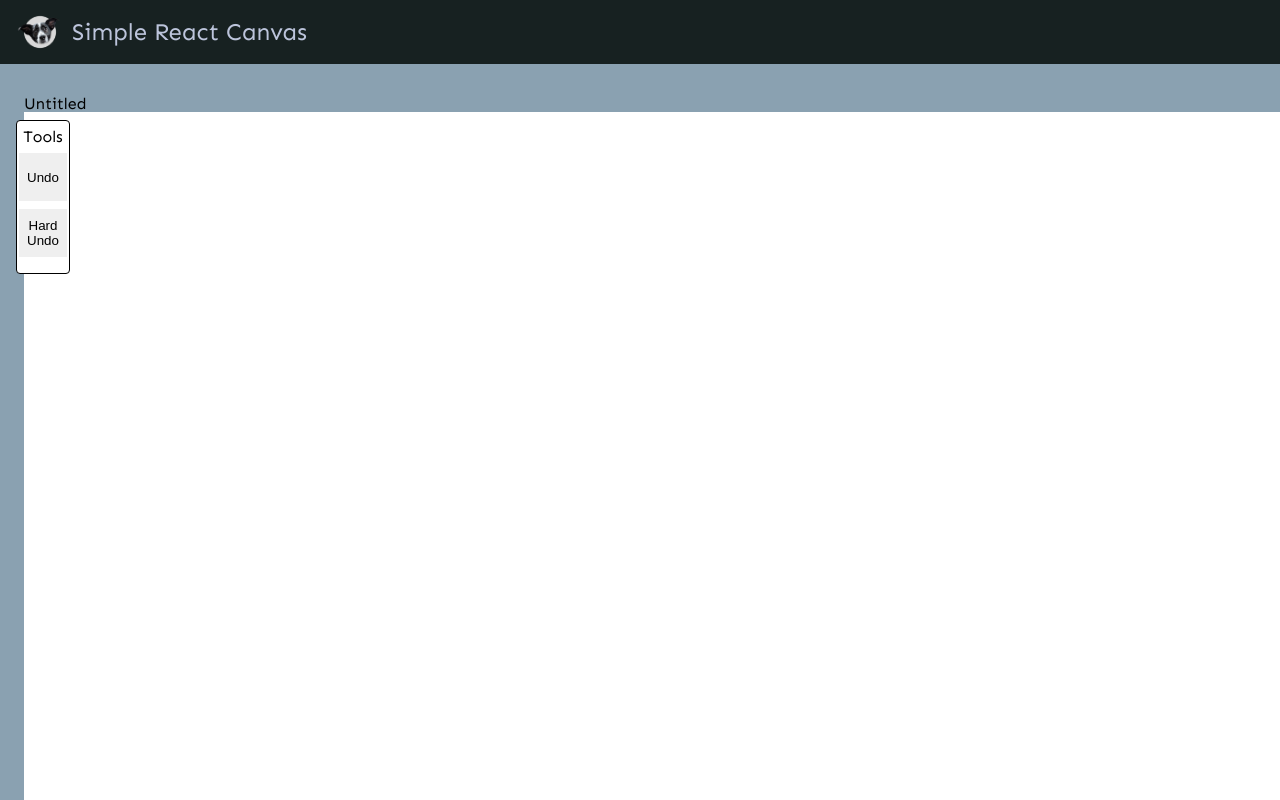
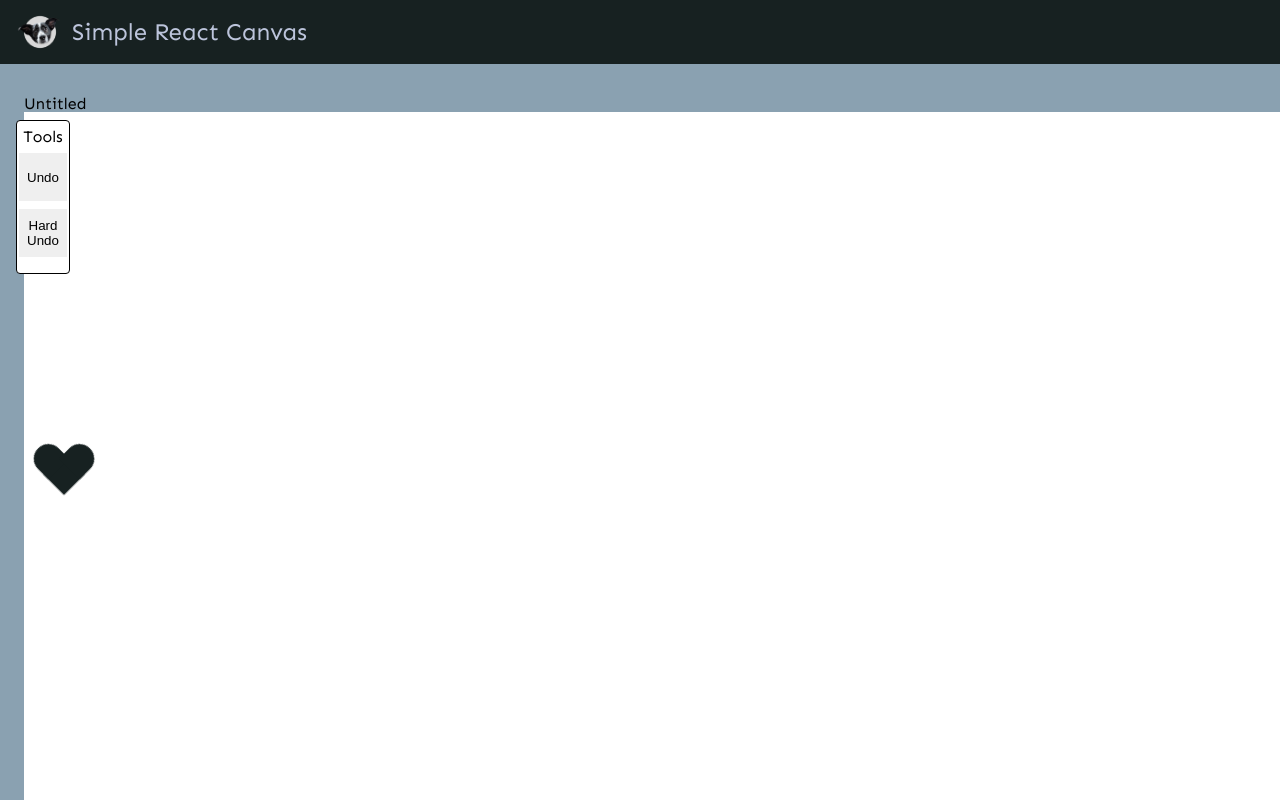
Before and after one commit to kwak123/react-deno-canvas, a React (Vite) app in the folder client/: page /room/1 in a window 1280 px wide. Built offline with nearby package versions, Linux system fonts and the light colour scheme; no server answers.

Commit message:
connect heartspinner to canvas colors

```diff
--- a/client/src/components/canvas/CanvasElement.tsx
+++ b/client/src/components/canvas/CanvasElement.tsx
@@ -4,6 +4,7 @@ import { useSelector } from "react-redux"
 
 import HeartSpinner from "../loadingSpinner/HeartSpinner"
 import { CanvasStroke } from "../../store/canvas/reducers"
+import { COLORS } from "../styling"
 
 interface Position {
   x: number
@@ -229,7 +230,7 @@ const CanvasElement: React.FC<CanvasElementProps> = ({
       </HtmlCanvas>
       {showSpinner && (
         <SpinnerContainer>
-          <HeartSpinner />
+          <HeartSpinner backgroundColor={COLORS.BLACK_NEAR} />
         </SpinnerContainer>
       )}
     </>
--- a/client/src/components/loadingSpinner/HeartSpinner.tsx
+++ b/client/src/components/loadingSpinner/HeartSpinner.tsx
@@ -49,7 +49,7 @@ const getHeartInner = (backgroundColor: string) => {
       display: block;
       width: 32px;
       height: 32px;
-      background: #fff;
+      background: ${backgroundColor};
     }
 
     &:before {
```
